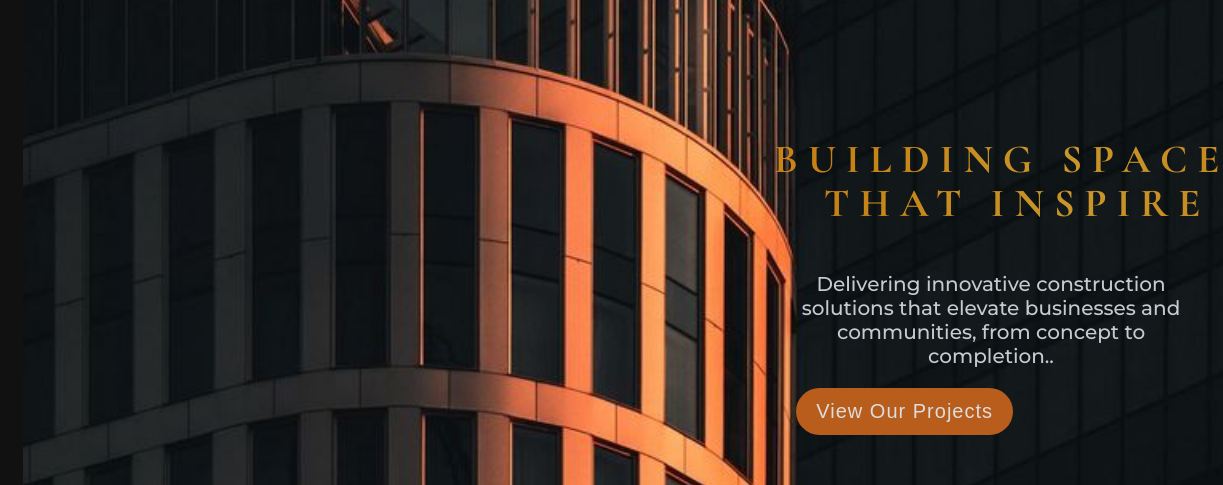
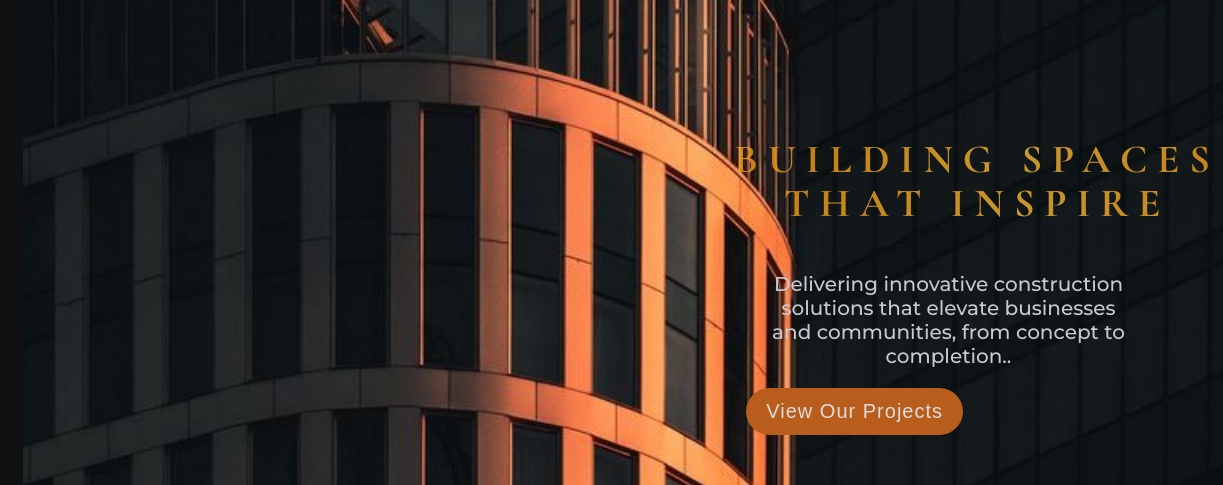
Before and after one commit to ringztech01/Elevate, a plain HTML site: page index.html in a window 1280 px wide. Shown: the part 177-662 px from the top of the page, 57-1280 px from the left. Drawn offline with nearby package versions, Linux system fonts and the light colour scheme.

Commit message:
Update style.css

```diff
--- a/style.css
+++ b/style.css
@@ -276,6 +276,7 @@ h1, h2, h3 {
     display: flex;
     flex-direction: column;
     align-items: end;        /* vertical center */
+    margin-right: 5rem;
     text-align: center;
     top: 10rem;
     z-index: 2;
```
